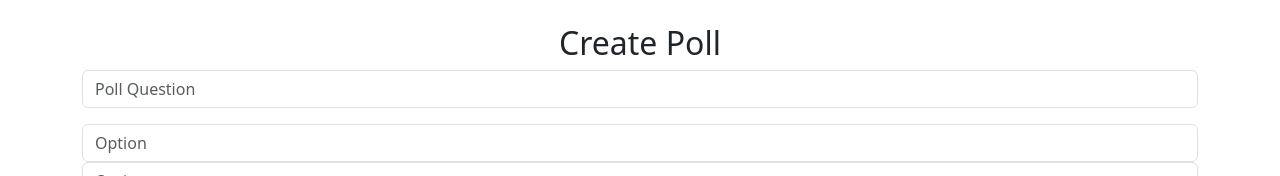
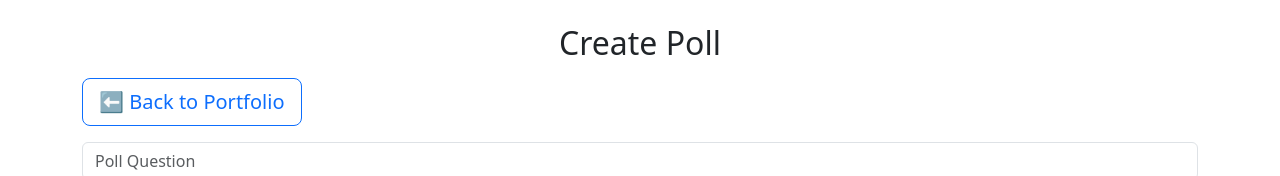
Before and after one commit to tray0019/poll-vote-app, an Angular app in the folder poll-app/: page / in a window 1280 px wide. Shown: the top 176 px of the page. Built offline with nearby package versions, Linux system fonts and the light colour scheme; no server answers.

Commit message:
added back to portfolio button in my poll html page

```diff
--- a/poll-app/src/app/poll/poll.html
+++ b/poll-app/src/app/poll/poll.html
@@ -1,5 +1,8 @@
 <div class="container mt-4">
     <h2 class="text-center">Create Poll</h2>
+    <div class="mt-3 mb-3">
+        <a href="https://softwaredev-portfolio.onrender.com/" class="btn btn-outline-primary btn-lg">⬅ Back to Portfolio</a>
+    </div>
     <div class="mb-3">
         <input
             [(ngModel)]="newPoll.question"
```
